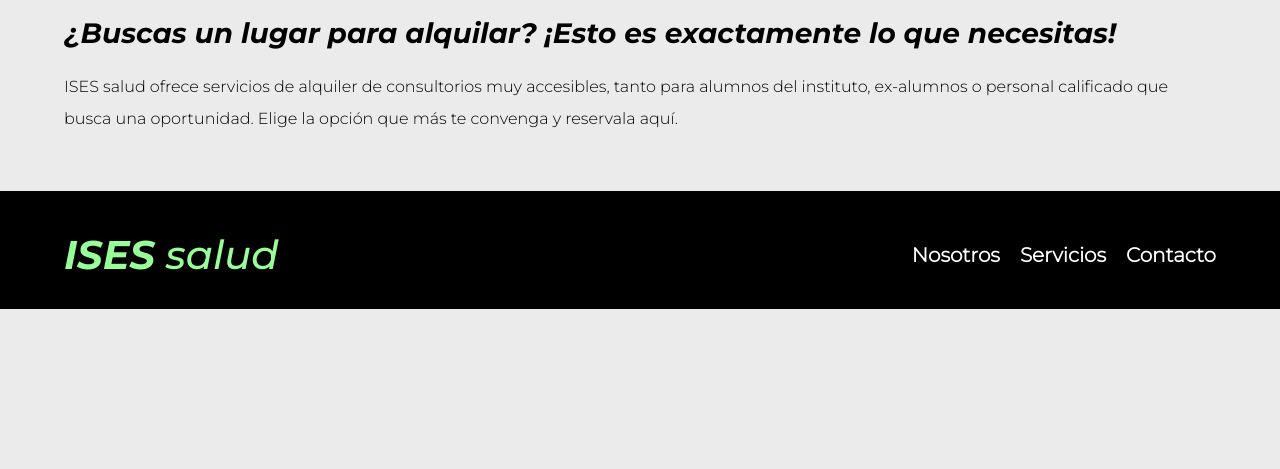
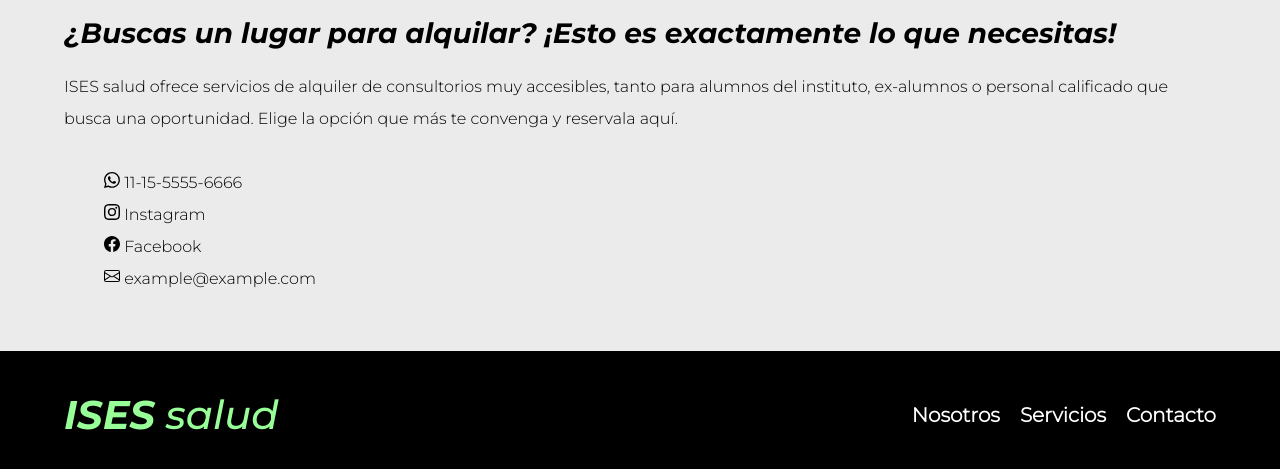
Before and after one commit to Jere2023/pagina-mtch, a plain HTML site: page index.html in a window 1280 px wide. Shown: the part 2352-2821 px from the top of the page. Before the commit the page ends 2661 px from the top, so only its background shows below. Drawn offline with Linux system fonts and the light colour scheme.

Commit message:
seccion cotacto y modificacion del css

```diff
--- a/css/styles.css
+++ b/css/styles.css
@@ -268,8 +268,12 @@ img {
     background-size: cover;
     background-repeat: no-repeat;
 }
-
-/** Formulario **/
+.contacto ul {
+    display: flex;
+    flex-direction: column;
+    list-style: none;
+}
+/** Formulario **
 .formulario {
     background-color: var(--blanco);
     margin: -5rem auto 0 auto;
@@ -291,4 +295,4 @@ img {
 }
 .campo__field--textarea {
     height: 20rem;
-}
+}*/
--- a/index.html
+++ b/index.html
@@ -48,6 +48,8 @@
     </header>
     <div class="contenedor contenido-principal">
         <main class="articles">
+
+            <section class="servicios">
                 <article class="servicio">
                     <a href="#" class="servicio__a">
                     <div class="servicio_imagen">
@@ -110,6 +112,42 @@
                         </div>
                         </a>
                 </article>
+            </section><!--servicios-->
+
+            <section class="sobre-nosotros">
+
+            </section><!--sobre-nosotros-->
+
+            <section class="contacto">
+                <ul>
+                    <li><svg xmlns="http://www.w3.org/2000/svg" width="16" height="16" fill="currentColor" class="bi bi-whatsapp" viewBox="0 0 16 16">
+                            <path d="M13.601 2.326A7.85 7.85 0 0 0 7.994 0C3.627 0 .068 3.558.064 7.926c0 1.399.366 2.76 1.057 3.965L0 16l4.204-1.102a7.9 7.9 0 0 0 3.79.965h.004c4.368 0 7.926-3.558 7.93-7.93A7.9 7.9 0 0 0 13.6 2.326zM7.994 14.521a6.6 6.6 0 0 1-3.356-.92l-.24-.144-2.494.654.666-2.433-.156-.251a6.56 6.56 0 0 1-1.007-3.505c0-3.626 2.957-6.584 6.591-6.584a6.56 6.56 0 0 1 4.66 1.931 6.56 6.56 0 0 1 1.928 4.66c-.004 3.639-2.961 6.592-6.592 6.592m3.615-4.934c-.197-.099-1.17-.578-1.353-.646-.182-.065-.315-.099-.445.099-.133.197-.513.646-.627.775-.114.133-.232.148-.43.05-.197-.1-.836-.308-1.592-.985-.59-.525-.985-1.175-1.103-1.372-.114-.198-.011-.304.088-.403.087-.088.197-.232.296-.346.1-.114.133-.198.198-.33.065-.134.034-.248-.015-.347-.05-.099-.445-1.076-.612-1.47-.16-.389-.323-.335-.445-.34-.114-.007-.247-.007-.38-.007a.73.73 0 0 0-.529.247c-.182.198-.691.677-.691 1.654s.71 1.916.81 2.049c.098.133 1.394 2.132 3.383 2.992.47.205.84.326 1.129.418.475.152.904.129 1.246.08.38-.058 1.171-.48 1.338-.943.164-.464.164-.86.114-.943-.049-.084-.182-.133-.38-.232"/>
+                        </svg>
+                        <span>11-15-5555-6666</span>
+                    </li>
+
+                    <li>
+                        <svg xmlns="http://www.w3.org/2000/svg" width="16" height="16" fill="currentColor" class="bi bi-instagram" viewBox="0 0 16 16">
+                            <path d="M8 0C5.829 0 5.556.01 4.703.048 3.85.088 3.269.222 2.76.42a3.9 3.9 0 0 0-1.417.923A3.9 3.9 0 0 0 .42 2.76C.222 3.268.087 3.85.048 4.7.01 5.555 0 5.827 0 8.001c0 2.172.01 2.444.048 3.297.04.852.174 1.433.372 1.942.205.526.478.972.923 1.417.444.445.89.719 1.416.923.51.198 1.09.333 1.942.372C5.555 15.99 5.827 16 8 16s2.444-.01 3.298-.048c.851-.04 1.434-.174 1.943-.372a3.9 3.9 0 0 0 1.416-.923c.445-.445.718-.891.923-1.417.197-.509.332-1.09.372-1.942C15.99 10.445 16 10.173 16 8s-.01-2.445-.048-3.299c-.04-.851-.175-1.433-.372-1.941a3.9 3.9 0 0 0-.923-1.417A3.9 3.9 0 0 0 13.24.42c-.51-.198-1.092-.333-1.943-.372C10.443.01 10.172 0 7.998 0zm-.717 1.442h.718c2.136 0 2.389.007 3.232.046.78.035 1.204.166 1.486.275.373.145.64.319.92.599s.453.546.598.92c.11.281.24.705.275 1.485.039.843.047 1.096.047 3.231s-.008 2.389-.047 3.232c-.035.78-.166 1.203-.275 1.485a2.5 2.5 0 0 1-.599.919c-.28.28-.546.453-.92.598-.28.11-.704.24-1.485.276-.843.038-1.096.047-3.232.047s-2.39-.009-3.233-.047c-.78-.036-1.203-.166-1.485-.276a2.5 2.5 0 0 1-.92-.598 2.5 2.5 0 0 1-.6-.92c-.109-.281-.24-.705-.275-1.485-.038-.843-.046-1.096-.046-3.233s.008-2.388.046-3.231c.036-.78.166-1.204.276-1.486.145-.373.319-.64.599-.92s.546-.453.92-.598c.282-.11.705-.24 1.485-.276.738-.034 1.024-.044 2.515-.045zm4.988 1.328a.96.96 0 1 0 0 1.92.96.96 0 0 0 0-1.92m-4.27 1.122a4.109 4.109 0 1 0 0 8.217 4.109 4.109 0 0 0 0-8.217m0 1.441a2.667 2.667 0 1 1 0 5.334 2.667 2.667 0 0 1 0-5.334"/>
+                        </svg>
+                        <a href="#">Instagram</a>
+                    </li>
+
+                    <li>
+                        <svg xmlns="http://www.w3.org/2000/svg" width="16" height="16" fill="currentColor" class="bi bi-facebook" viewBox="0 0 16 16">
+                            <path d="M16 8.049c0-4.446-3.582-8.05-8-8.05C3.58 0-.002 3.603-.002 8.05c0 4.017 2.926 7.347 6.75 7.951v-5.625h-2.03V8.05H6.75V6.275c0-2.017 1.195-3.131 3.022-3.131.876 0 1.791.157 1.791.157v1.98h-1.009c-.993 0-1.303.621-1.303 1.258v1.51h2.218l-.354 2.326H9.25V16c3.824-.604 6.75-3.934 6.75-7.951"/>
+                        </svg>
+                        <a href="#">Facebook</a>
+                    </li>
+
+                    <li><svg xmlns="http://www.w3.org/2000/svg" width="16" height="16" fill="currentColor" class="bi bi-envelope" viewBox="0 0 16 16">
+                            <path d="M0 4a2 2 0 0 1 2-2h12a2 2 0 0 1 2 2v8a2 2 0 0 1-2 2H2a2 2 0 0 1-2-2zm2-1a1 1 0 0 0-1 1v.217l7 4.2 7-4.2V4a1 1 0 0 0-1-1zm13 2.383-4.708 2.825L15 11.105zm-.034 6.876-5.64-3.471L8 9.583l-1.326-.795-5.64 3.47A1 1 0 0 0 2 13h12a1 1 0 0 0 .966-.741M1 11.105l4.708-2.897L1 5.383z"/>
+                        </svg>
+                        <span>example@example.com</span>
+                    </li>
+
+                </ul>
+            </section><!--contacto-->
         </main> <!-- Agregar un espacio dobre contacto y otro sobre nosotros-->
     </div> <!--Contenido-principal-->
 
```
Also changed, not shown: 1 other file. Lines whose indentation alone changed are shown as unchanged.
